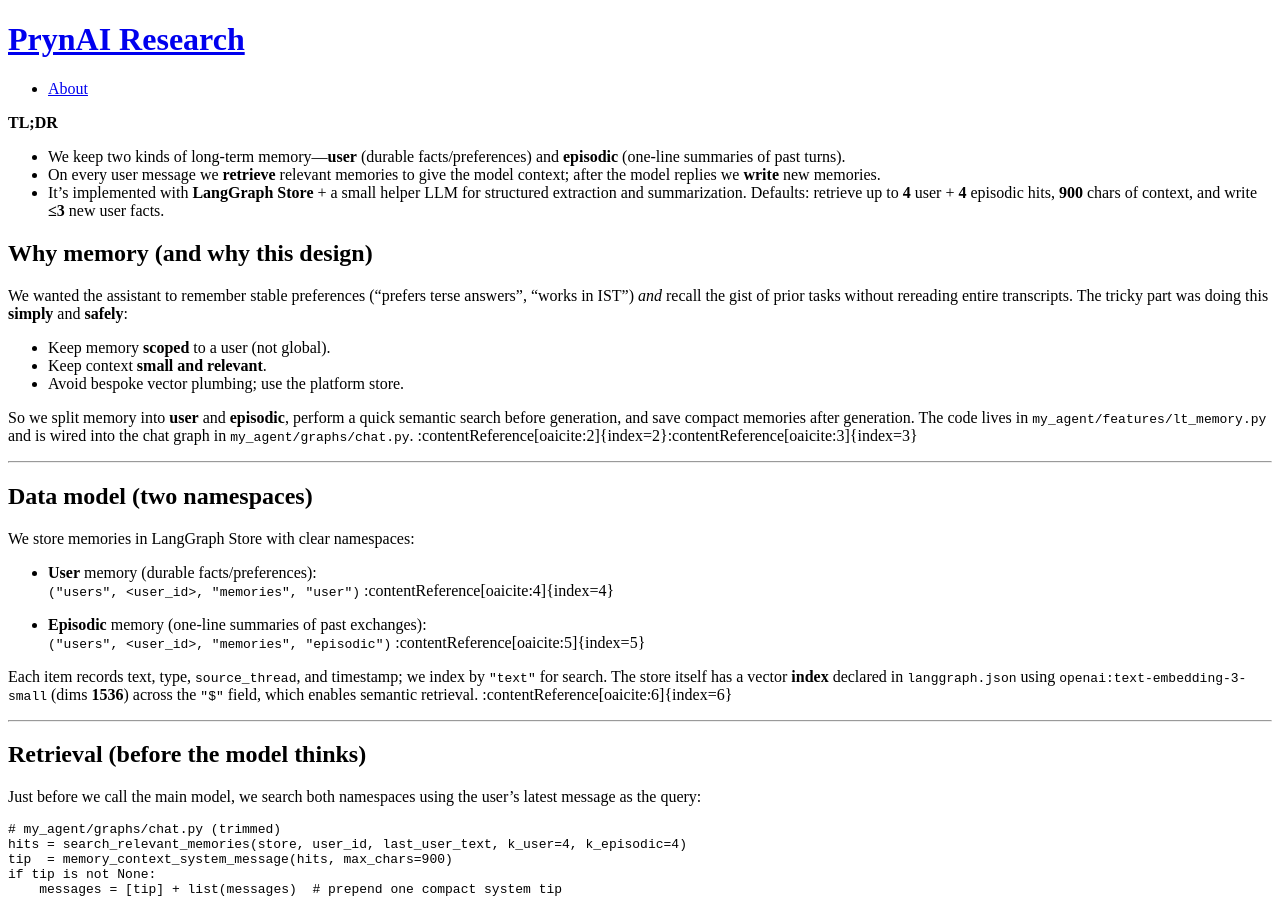
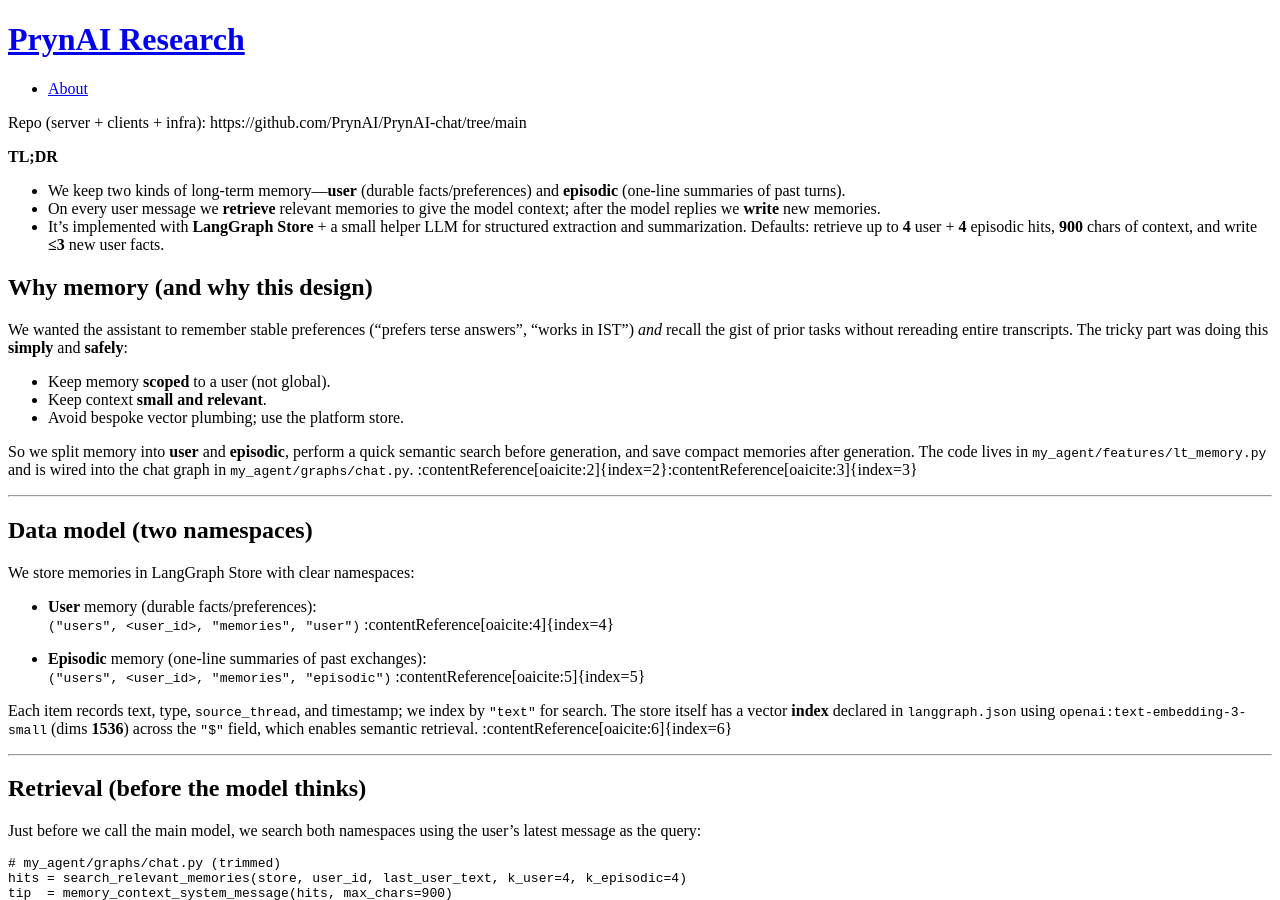
Before and after one commit to PrynAI/PrynAI.github.io, a Jekyll site: the page built from _posts/2025-10-16-Long‑Term-Memory-LangGraph-Store.md, in a window 1280 px wide and 900 px high. Built offline with Jekyll 4.4.1, drawn with Linux system fonts in a browser that asks for light colours; our own code applies the rules of GitHub Pages for plain Markdown files.

Commit message:
Enhance Long-Term Memory documentation with repo link
Added repository link and clarified memory types in the document.

```diff
--- a/_posts/2025-10-16-Long‑Term-Memory-LangGraph-Store.md
+++ b/_posts/2025-10-16-Long‑Term-Memory-LangGraph-Store.md
@@ -5,6 +5,8 @@ description: "A practical, code-backed walkthrough of how we add durable user &
 tags: langgraph, memory, vector, pgvector, openai, architecture
 mermaid: true
 ---
+
+Repo (server + clients + infra): https://github.com/PrynAI/PrynAI-chat/tree/main
 
 **TL;DR**
 - We keep two kinds of long‑term memory—**user** (durable facts/preferences) and **episodic** (one‑line summaries of past turns).
```
